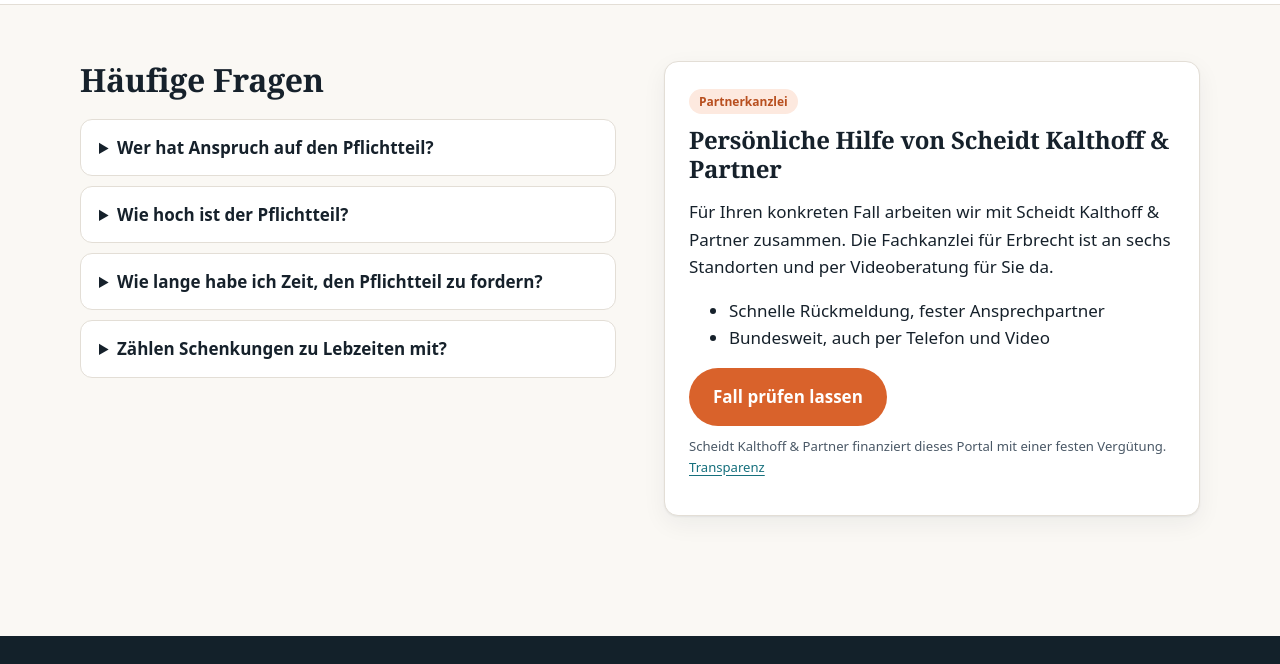
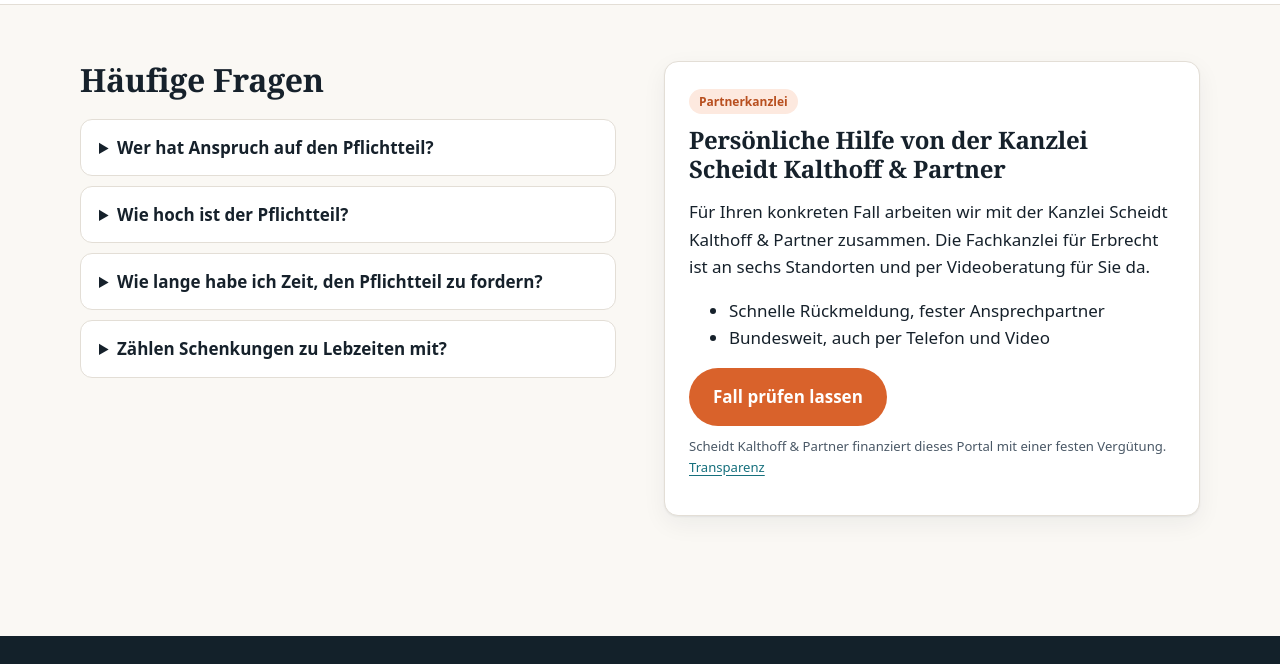
Before and after one commit to pixelnerds-gmbh/pflichtteilsretter, an Astro site: page / in a window 1280 px wide. Shown: the part 1880-2544 px from the top of the page. Built offline with nearby package versions, Linux system fonts and the light colour scheme; Astro itself is replaced by a stand-in of ours.

Commit message:
Partnerbox: 'Hilfe von der Kanzlei …' statt Namensnennung ohne Artikel
Co-Authored-By: Claude Opus 5.5 <noreply@anthropic.com>
Claude-Session: https://claude.ai/code/session_014ta3r22HuzTL7ZDHzJpVRK

```diff
--- a/src/pages/danke.astro
+++ b/src/pages/danke.astro
@@ -6,7 +6,7 @@ import { KANZLEI } from '../config';
   <section class="container narrow" style="padding:72px 20px">
     <span class="eyebrow">Anfrage gesendet</span>
     <h1>Vielen Dank!</h1>
-    <p class="lead">Ihre Anfrage ist bei {KANZLEI.name} eingegangen. Sie erhalten {KANZLEI.antwortzeit} eine Antwort.</p>
+    <p class="lead">Ihre Anfrage ist bei der Kanzlei {KANZLEI.name} eingegangen. Sie erhalten {KANZLEI.antwortzeit} eine Antwort.</p>
     <h2>Was Sie bis dahin vorbereiten können</h2>
     <ul>
       <li>Testament oder Erbvertrag und Eröffnungsprotokoll des Nachlassgerichts</li>
--- a/src/pages/index.astro
+++ b/src/pages/index.astro
@@ -81,8 +81,8 @@ const schema = { '@context': 'https://schema.org', '@type': 'FAQPage', mainEntit
       </div>
       <div class="card">
         <span class="badge badge-partner">Partnerkanzlei</span>
-        <h2 style="margin-top:12px;font-size:1.5rem">Persönliche Hilfe von {KANZLEI.name}</h2>
-        <p>Für Ihren konkreten Fall arbeiten wir mit {KANZLEI.name} zusammen. Die Fachkanzlei für Erbrecht ist an sechs Standorten und per Videoberatung für Sie da.</p>
+        <h2 style="margin-top:12px;font-size:1.5rem">Persönliche Hilfe von der Kanzlei {KANZLEI.name}</h2>
+        <p>Für Ihren konkreten Fall arbeiten wir mit der Kanzlei {KANZLEI.name} zusammen. Die Fachkanzlei für Erbrecht ist an sechs Standorten und per Videoberatung für Sie da.</p>
         <ul>
           {KANZLEI.kostenloseErsteinschaetzung && <li>Kostenlose Ersteinschätzung Ihres Falls</li>}
           <li>Schnelle Rückmeldung, fester Ansprechpartner</li>
```
